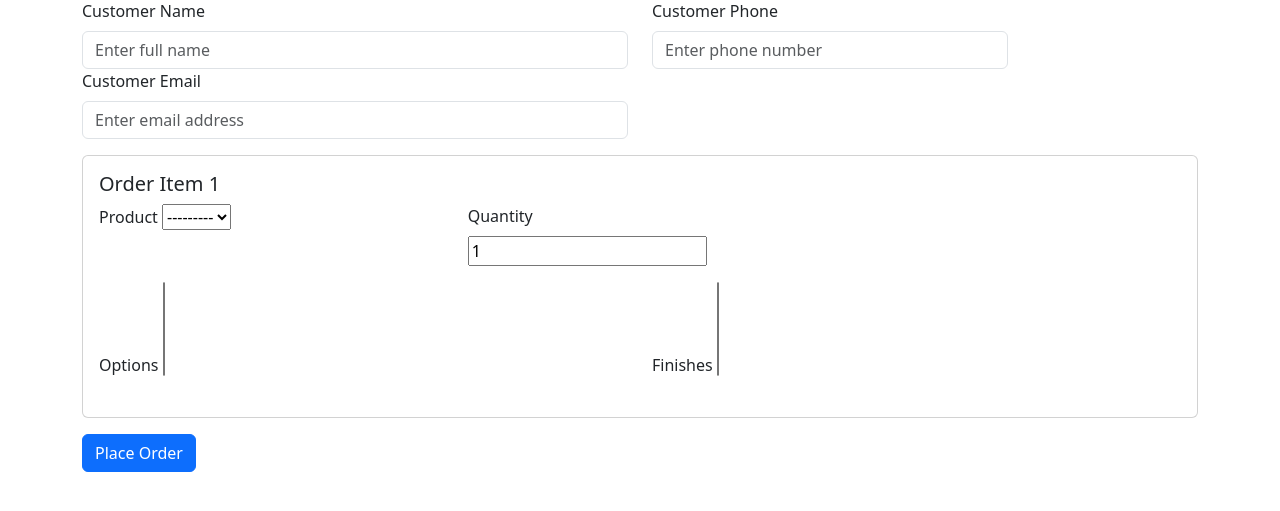
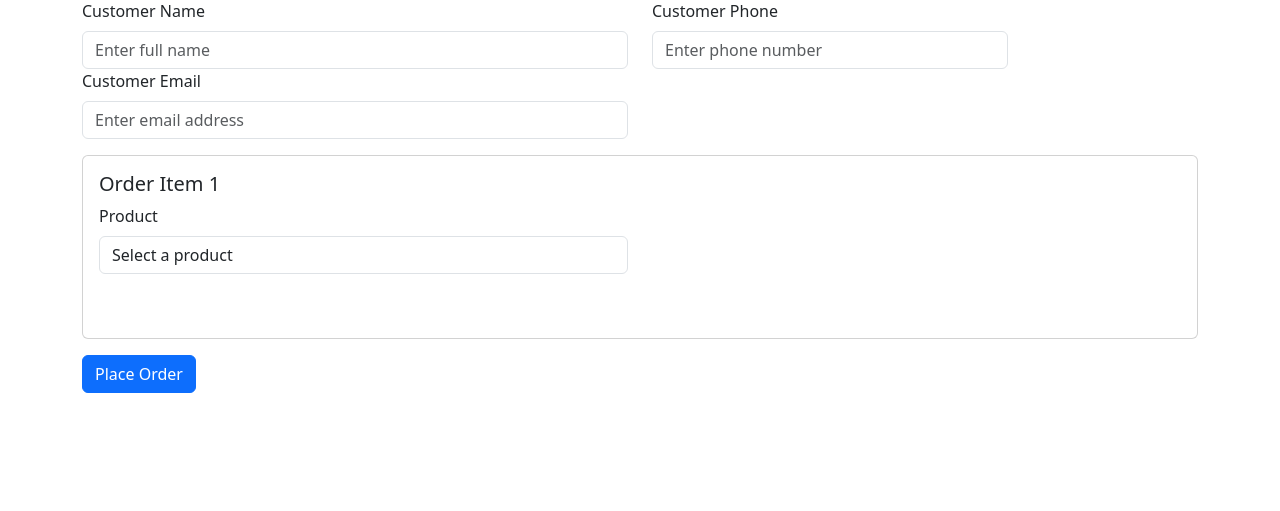
Before and after one commit to dimispapa/slotted-need, a Django app: page /create-order/ in a window 1280 px wide. Shown: the part 231-742 px from the top of the page. Run offline with Django 5.2, Linux system fonts and the light colour scheme; data that the repository does not hold is empty.

Commit message:
feat: adapt form to prepare for use of javascript

```diff
--- a/orders/templates/orders/create_order.html
+++ b/orders/templates/orders/create_order.html
@@ -4,7 +4,7 @@
     <h1>Create an Order</h1>
     <br />
     <h2>Customer Details:</h2>
-    <form method="post">
+    <form method="post" id="orderForm">
       {% csrf_token %}
 
       <!-- Customer Information -->
@@ -30,33 +30,32 @@
 
       <!-- Formset for Order Items -->
       <div id="order-items">
-        {{ formset.management_form }}
-
         {% for form in formset %}
-          <div class="card mb-3">
+          <div class="card mb-3 order-item">
             <div class="card-body">
               <h5 class="card-title">Order Item {{ forloop.counter }}</h5>
 
+              <!-- Product Dropdown -->
               <div class="row mb-3">
-                <div class="col-md-4">
-                  <label for="{{ form.product.id_for_label }}" class="form-label">Product</label>
-                  {{ form.product }}
-                </div>
-                <div class="col-md-2">
-                  <label for="{{ form.quantity.id_for_label }}" class="form-label">Quantity</label>
-                  {{ form.quantity }}
+                <div class="col-md-6">
+                  <label for="product_{{ forloop.counter }}" class="form-label">Product</label>
+                  <select class="form-control product-dropdown" name="product_{{ forloop.counter }}" id="product_{{ forloop.counter }}">
+                    <option value="">Select a product</option>
+                    {% for product in products %}
+                      <option value="{{ product.id }}">{{ product.name }}</option>
+                    {% endfor %}
+                  </select>
                 </div>
               </div>
 
-              <div class="row mb-3">
-                <div class="col-md-6">
-                  <label for="{{ form.option_values.id_for_label }}" class="form-label">Options</label>
-                  {{ form.option_values }}
-                </div>
-                <div class="col-md-6">
-                  <label for="{{ form.finishes.id_for_label }}" class="form-label">Finishes</label>
-                  {{ form.finishes }}
-                </div>
+              <!-- Dynamic Option Dropdowns (Will be populated by JS) -->
+              <div class="row mb-3" id="option-container-{{ forloop.counter }}">
+                <!-- JS will inject the option dropdowns here -->
+              </div>
+
+              <!-- Dynamic Finish Dropdowns (Will be populated by JS) -->
+              <div class="row mb-3" id="finish-container-{{ forloop.counter }}">
+                <!-- JS will inject the finish dropdowns here -->
               </div>
 
               <!-- Display form errors for this item -->
```
